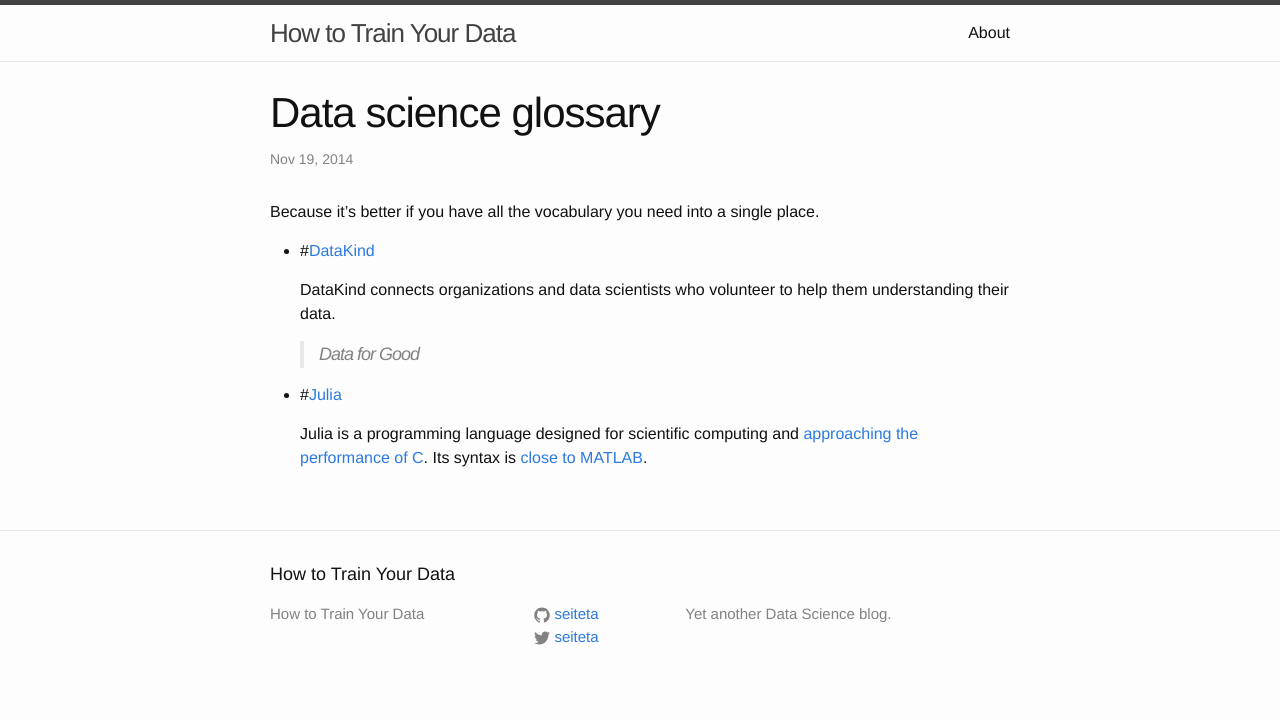
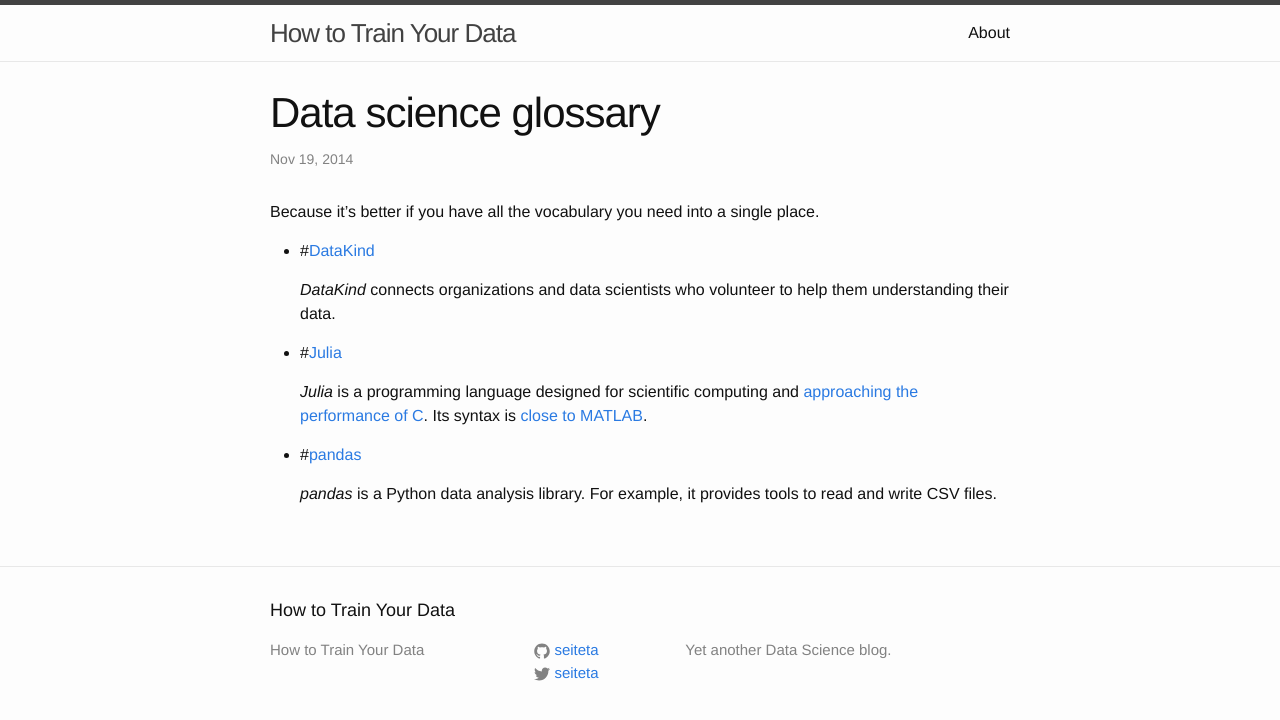
Before and after one commit to seiteta/seiteta.github.io_old, a Jekyll site: the page built from _posts/2014-11-19-data-science-glossary.md, in a window 1280 px wide. Shown: the top 720 px of the page. Built offline with Jekyll 4.4.1, drawn with Linux system fonts in a browser that asks for light colours.

Commit message:
Add pandas

```diff
--- a/_posts/2014-11-19-data-science-glossary.md
+++ b/_posts/2014-11-19-data-science-glossary.md
@@ -8,9 +8,12 @@ Because it's better if you have all the vocabulary you need into a single place.
 
 * #[DataKind](http://www.datakind.org/)
 
-   DataKind connects organizations and data scientists who volunteer to help them understanding their data.
-   >Data for Good
+   *DataKind* connects organizations and data scientists who volunteer to help them understanding their data.
 
 * #[Julia](http://julialang.org/)
 
-   Julia is a programming language designed for scientific computing and [approaching the performance of C](http://julialang.org/benchmarks/). Its syntax is [close to MATLAB](https://github.com/lakras/matlab-to-julia).
+   *Julia* is a programming language designed for scientific computing and [approaching the performance of C](http://julialang.org/benchmarks/). Its syntax is [close to MATLAB](https://github.com/lakras/matlab-to-julia).
+
+* #[pandas](http://pandas.pydata.org/)
+
+   *pandas* is a Python data analysis library. For example, it provides tools to read and write CSV files.
```
